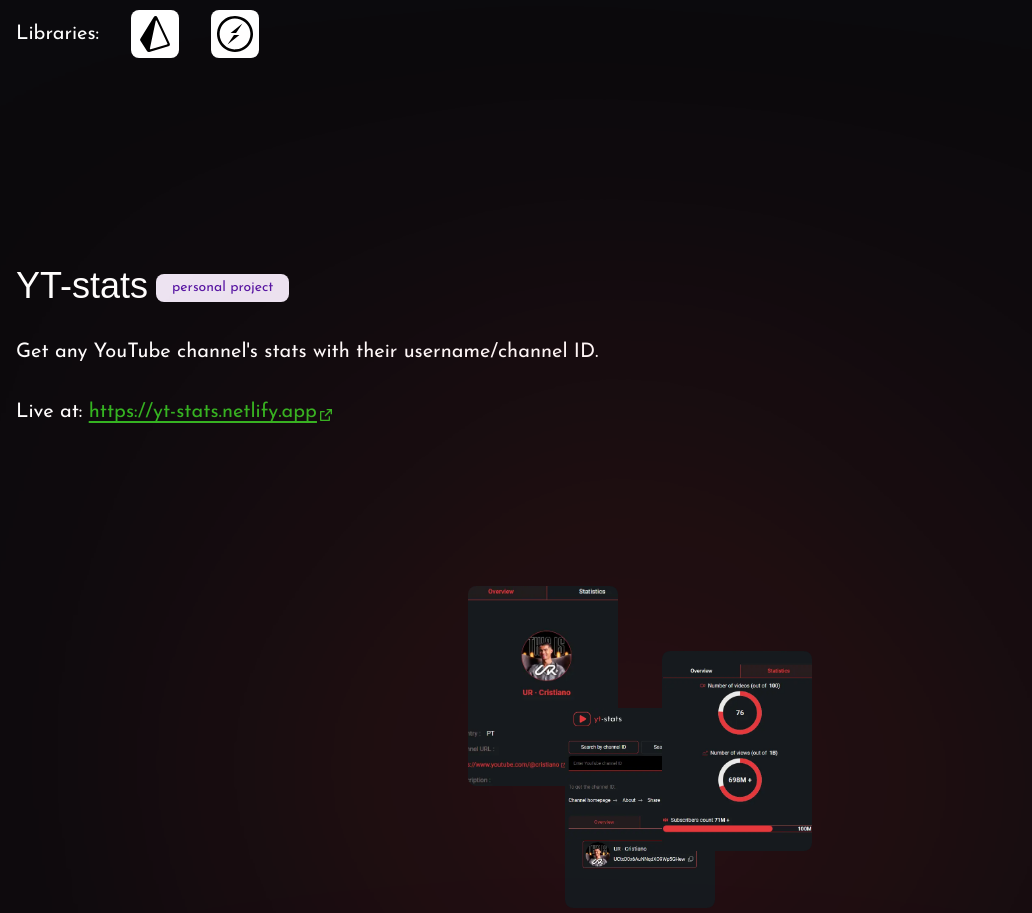
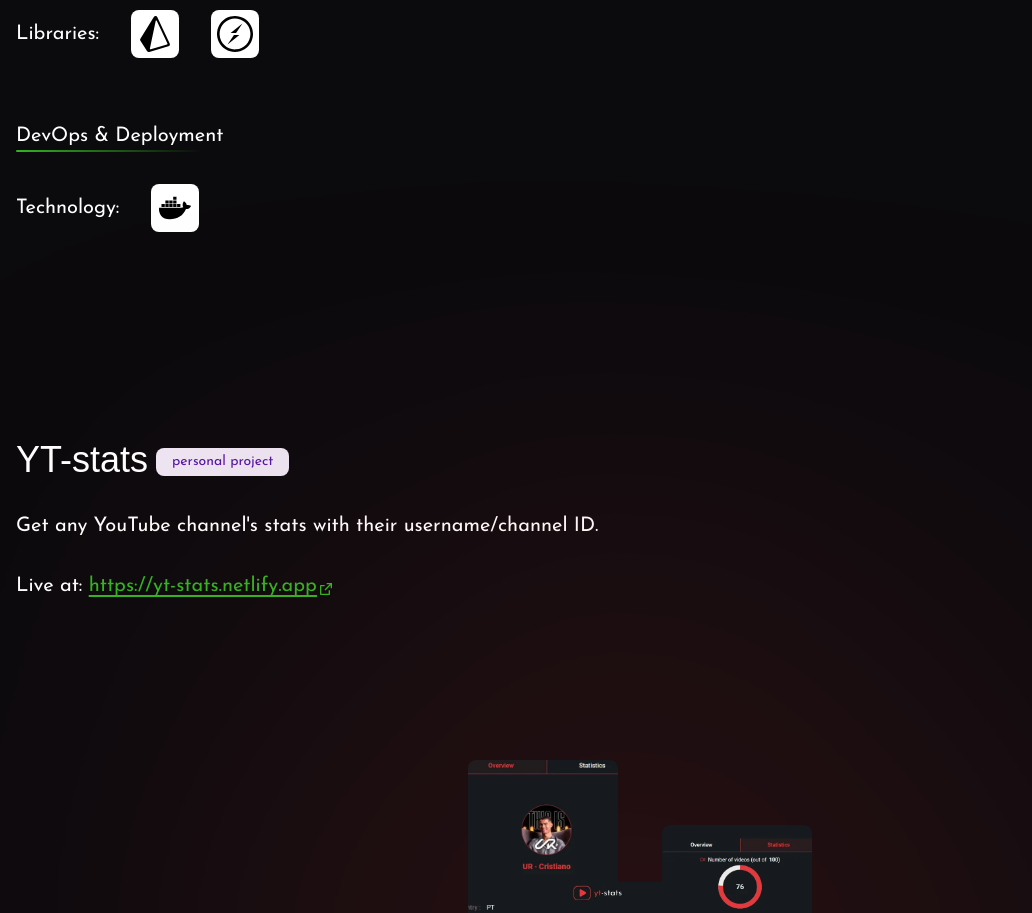
Before and after one commit to MaheshGitH/portfolio, a Next.js app: page / in a window 1280 px wide. Shown: the part 2180-3093 px from the top of the page, without its empty margins (0-1032 px from the left). Built offline with nearby package versions, Linux system fonts and the light colour scheme; a web font is replaced by a local one.

Commit message:
built: Add DevOpsDeployment component to skill section

```diff
--- /dev/null
+++ b/app/components/skillssection/DevOpsDeployment.tsx
@@ -0,0 +1,20 @@
+import React from "react";
+import CustomTitle from "./CustomTitle";
+import IconLayout from "./IconLayout";
+import { DockerIcon } from "./icons";
+
+const DevOpsDeployment = () => {
+  return (
+    <div className="flex flex-col gap-8">
+      <CustomTitle>DevOps & Deployment</CustomTitle>
+      <div className="flex flex-wrap items-center gap-8">
+        Technology:
+        <IconLayout name="Docker" hover="hover:text-blue-600">
+          <DockerIcon className="size-8" />
+        </IconLayout>
+      </div>
+    </div>
+  );
+};
+
+export default DevOpsDeployment;
--- a/app/components/skillssection/SkillSection.tsx
+++ b/app/components/skillssection/SkillSection.tsx
@@ -2,6 +2,7 @@ import React from "react";
 import Title from "../Title";
 import Frontend from "./Frontend";
 import Backend from "./Backend";
+import DevOpsDeployment from "./DevOpsDeployment";
 
 const SkillSection = () => {
   return (
@@ -9,6 +10,7 @@ const SkillSection = () => {
       <Title>Tools I'm Familiar With</Title>
       <Frontend />
       <Backend />
+      <DevOpsDeployment />
     </div>
   );
 };
--- a/app/components/skillssection/icons/index.ts
+++ b/app/components/skillssection/icons/index.ts
@@ -47,3 +47,8 @@ export { SiPrisma as PrismaIcon };
 import { SiSocketdotio } from "react-icons/si";
 
 export { SiSocketdotio as SocketIoIcon };
+
+// Docker icon
+import { FaDocker } from "react-icons/fa";
+
+export { FaDocker as DockerIcon };
```
